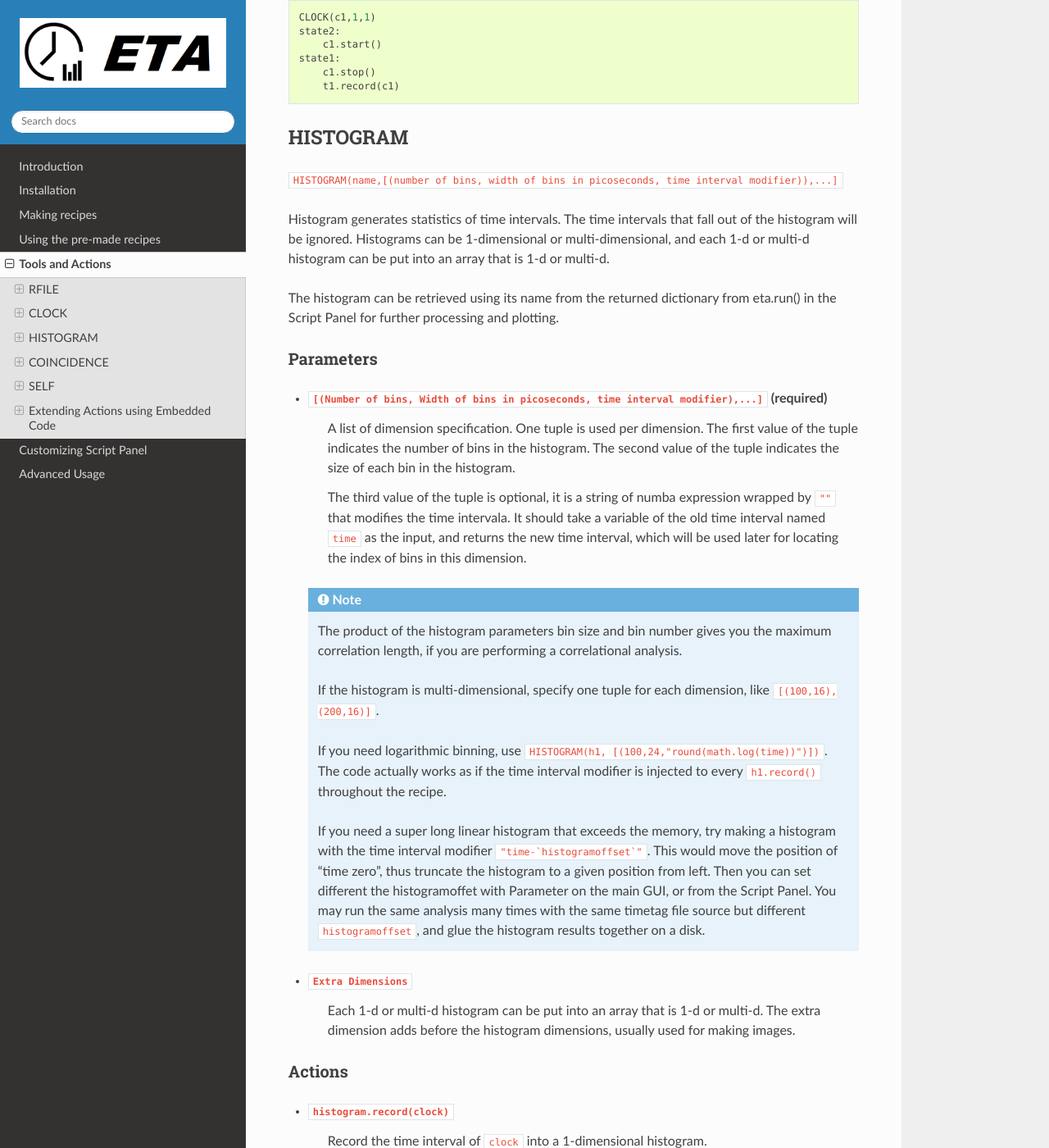
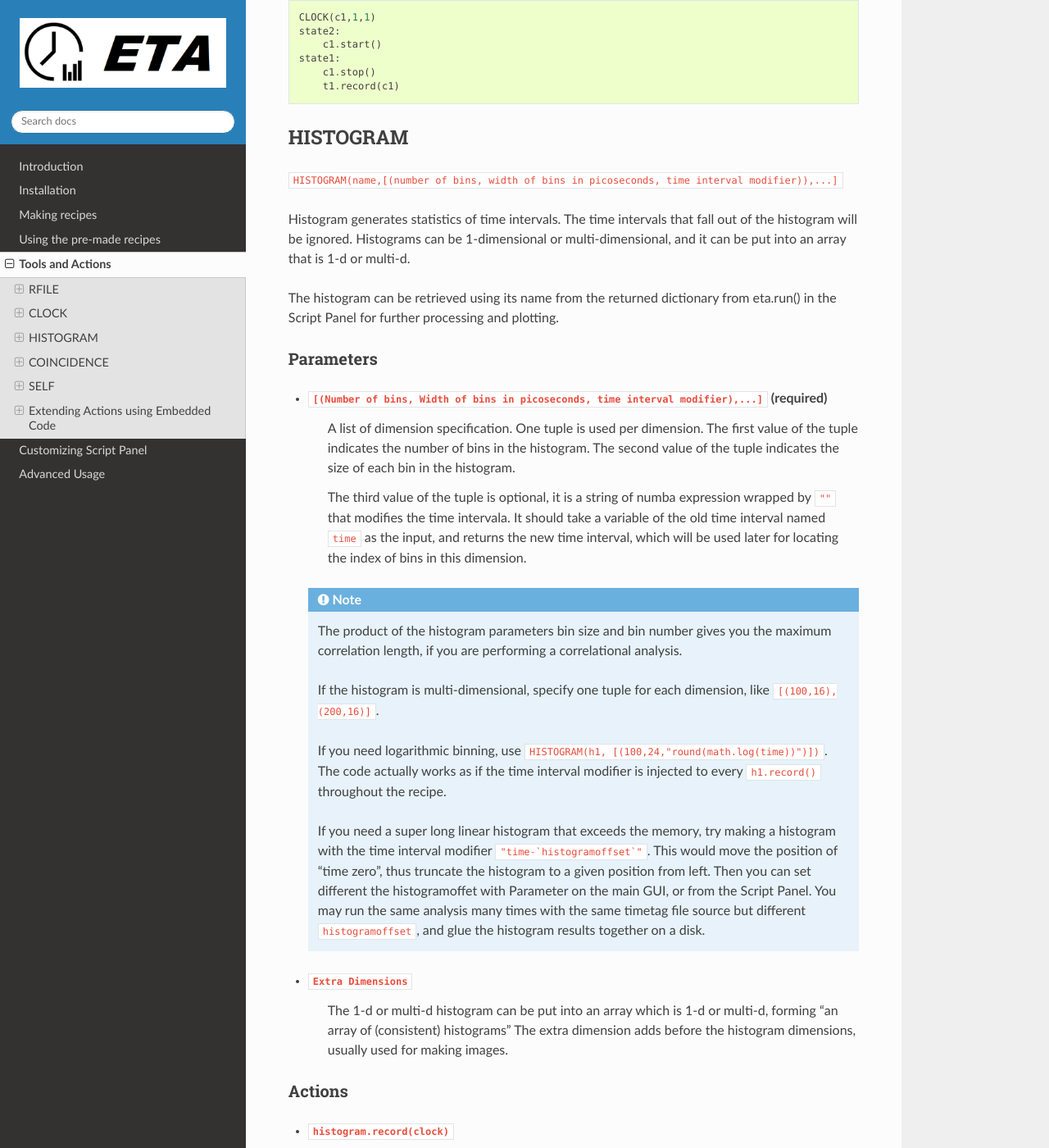
Before and after one commit to timetag/timetag.github.io, a Sphinx documentation site: the page built from docs/actions.rst, in a window 1280 px wide and 1400 px high, scrolled down 3354 px. Shown: the whole window at 82% size. Built offline with Sphinx 7.4.7 and the Read the Docs theme 2.0.0, drawn with Linux system fonts in a browser that asks for light colours.

Commit message:
Update actions.rst

```diff
--- a/docs/actions.rst
+++ b/docs/actions.rst
@@ -112,7 +112,7 @@ HISTOGRAM
 ------------------------------
 ``HISTOGRAM(name,[(number of bins, width of bins in picoseconds, time interval modifier)),...]``
 
-Histogram generates statistics of time intervals. The time intervals that fall out of the histogram will be ignored.  Histograms can be 1-dimensional or multi-dimensional, and each 1-d or multi-d histogram can be put into an array that is 1-d or multi-d.
+Histogram generates statistics of time intervals. The time intervals that fall out of the histogram will be ignored.  Histograms can be 1-dimensional or multi-dimensional, and it can be put into an array that is 1-d or multi-d.
 
 The histogram can be retrieved using its name from the returned dictionary from eta.run() in the Script Panel for further processing and plotting.
 
@@ -136,7 +136,7 @@ Parameters
     If you need a super long linear histogram that exceeds the memory, try making a histogram with the time interval modifier ``"time-`histogramoffset`"``. This would move the position of "time zero", thus truncate the histogram to a given position from left.  Then you can set different the histogramoffet with Parameter on the main GUI, or from the Script Panel. You may run the same analysis many times with the same timetag file source but different ``histogramoffset``, and glue the histogram results together on a disk.
 
 - ``Extra Dimensions``
-    Each 1-d or multi-d histogram can be put into an array that is 1-d or multi-d. The extra dimension adds before the histogram dimensions, usually used for making images.
+    The 1-d or multi-d histogram can be put into an array which is 1-d or multi-d, forming "an array of (consistent) histograms" The extra dimension adds before the histogram dimensions, usually used for making images.
 
 Actions
 ......
```
